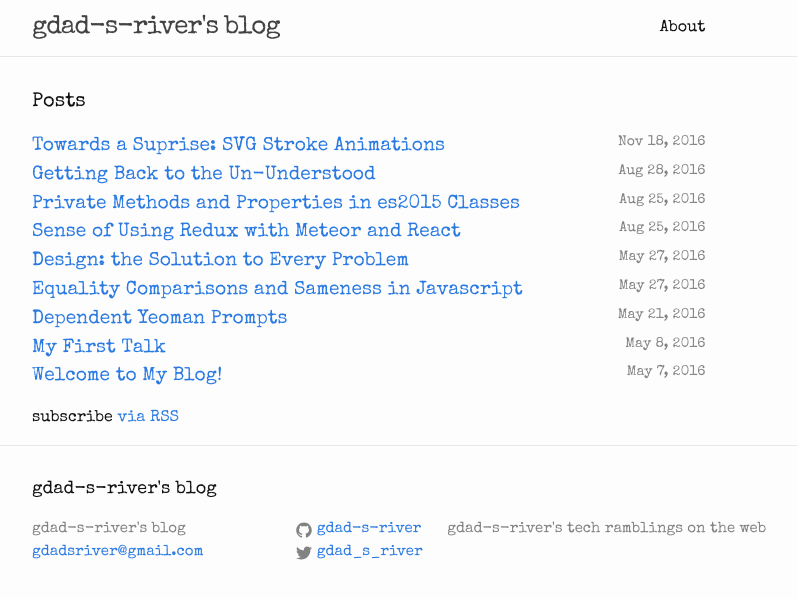
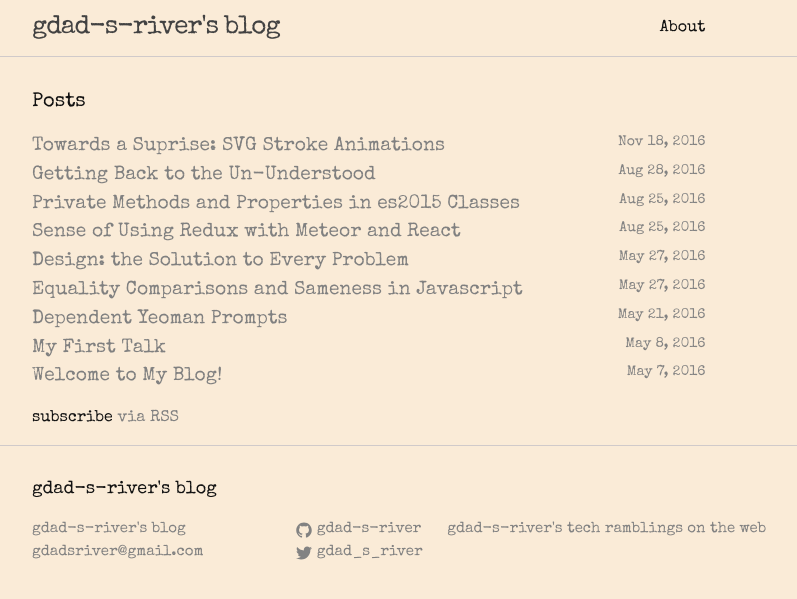
Before and after one commit to gdad-s-river/gdad-s-river.github.io, a Jekyll site: the page built from index.html, in a window 1280 px wide. Shown: the top 599 px of the page, without its empty margins (238-1035 px from the left). Built offline with Jekyll 4.4.1, drawn with Linux system fonts in a browser that asks for light colours.

Commit message:
background color and text color experimental changes

```diff
--- a/_sass/_base.scss
+++ b/_sass/_base.scss
@@ -7,8 +7,6 @@ dl, dd, ol, ul, figure {
     margin: 0;
     padding: 0;
 }
-
-
 
 /**
  * Basic styling
@@ -95,11 +93,11 @@ a {
     text-decoration: none;
 
     &:visited {
-        color: darken($brand-color, 15%);
+        color: darken($brand-color, 20%);
     }
 
     &:hover {
-        color: $text-color;
+        color: #111;
         text-decoration: underline;
     }
 }
--- a/_sass/_layout.scss
+++ b/_sass/_layout.scss
@@ -3,7 +3,7 @@
  */
 .site-header {
     /* border-top: 5px solid $grey-color-dark; */
-    border-bottom: 1px solid $grey-color-light;
+    border-bottom: 1px solid #d0caca;
     min-height: 56px;
 
     // Positioning context for the mobile navigation icon
@@ -103,7 +103,7 @@
  * Site footer
  */
 .site-footer {
-    border-top: 1px solid $grey-color-light;
+    border-top: 1px solid #d0caca;
     padding: $spacing-unit 0;
 
     @include media-query($on-palm) {
--- a/css/main.scss
+++ b/css/main.scss
@@ -15,8 +15,8 @@ $base-line-height: 1.5;
 $spacing-unit:     30px;
 
 $text-color:       #111;
-$background-color: #fdfdfd;
-$brand-color:      #2a7ae2;
+$background-color: antiquewhite;
+$brand-color:      gray;
 
 $grey-color:       #828282;
 $grey-color-light: lighten($grey-color, 40%);
```
